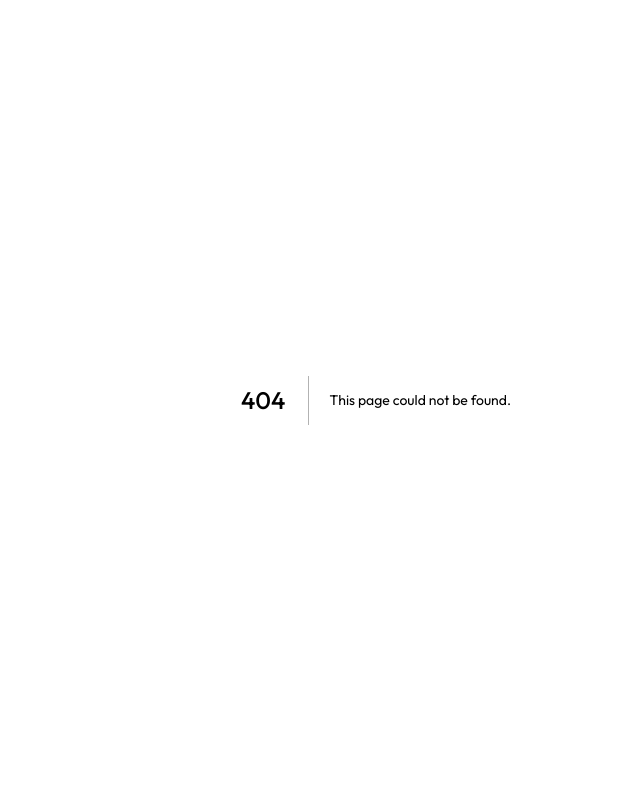
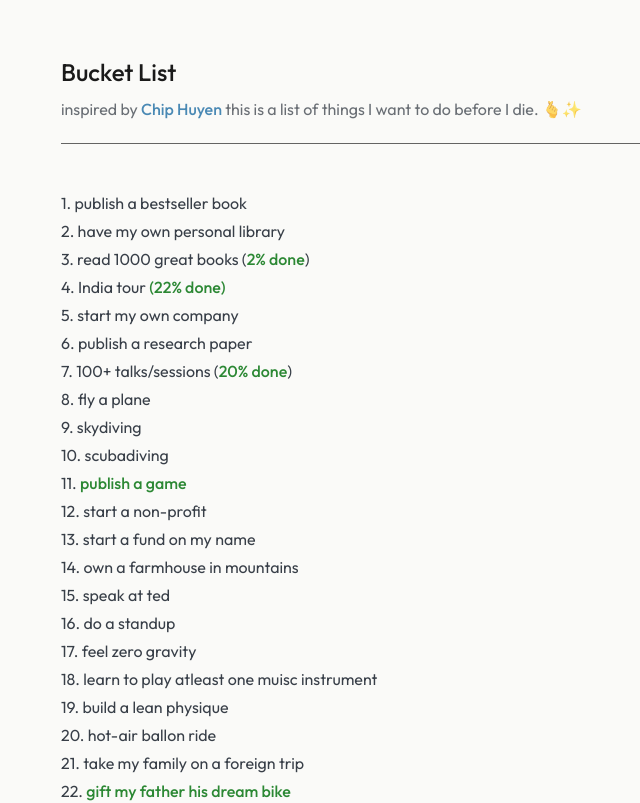
Before and after one commit to priyanshuratnakar/ratnakar.xyz, a Next.js app: page /bucketlist in a window 1280 px wide. Before the commit this address had no page. Shown: the top 803 px of the page, without its empty margins (264-904 px from the left). Built offline with nearby package versions, Linux system fonts and the light colour scheme.

Commit message:
bucketlist added
- bucket list page created
- content added to bucket list
- bucket list added to home page

```diff
--- /dev/null
+++ b/pages/bucketlist.tsx
@@ -0,0 +1,97 @@
+import { Flex, Text, Divider, Image } from "@chakra-ui/react";
+import { motion } from "framer-motion";
+
+export default function Home() {
+  return (
+    <Flex
+      flexDir={"column"}
+      minH={"100vh"}
+      w={"100%"}
+      bg={"#FAFAF8"}
+      align={"center"}
+      cursor={"default"}
+      color={"#2E353F"}
+      fontFamily={"Outfit, Roboto Mono"}
+    >
+      <motion.div
+        initial={{ y: "0%", opacity: "0" }}
+        animate={{ y: "0", opacity: "100%" }}
+        transition={{ delay: 0.15 }}
+      >
+        <Flex
+          mt={"70px"}
+          mb={"70px"}
+          w={["300px", "300px", "630px"]}
+          gap={"45px"}
+          flexDir={"column"}
+        >
+          <Flex flexDir={"column"} gap={"20px"}>
+            <Flex
+              flexDir={"column"}
+              gap={"20px"}
+              fontSize={["14px", "14px", "16px"]}
+              lineHeight={"28px"}
+              fontWeight={"normal"}
+              opacity={"95%"}
+            >
+               <Text
+              color={"black"}
+              fontSize={["21px", "21px", "24px"]}
+              lineHeight={"5px"}
+              fontWeight={"500"}
+              opacity={"95%"}>
+                Bucket List
+              </Text>
+              <Text opacity={"75%"}>inspired by <a href="https://huyenchip.com/list-100/" target={"_blank"} rel="noreferrer" style={{ color: "#005B99", fontWeight: "500" }}>Chip Huyen </a>
+              this is a list of things I want to do before I die. 🫰✨
+              </Text>
+            </Flex>
+            <Divider borderColor={"black"} />
+          </Flex>
+          <Flex gap={"30px"} flexDir={"column"}>
+            <Flex
+              flexDir={"column"}
+              gap={"5px"}
+              fontSize={["14px", "14px", "16px"]}
+              lineHeight={"28px"}
+              fontWeight={"normal"}
+              opacity={"95%"}
+            >
+              <Text>
+                1. publish a bestseller book <br></br>
+                2. have my own personal library  <br></br>
+                3. read 1000 great books (<a className={"project"} href={"bookshelf.tsx"} style={{ color: "#21822A", fontWeight: "500" }}>2% done</a>)<br></br>
+                4. India tour <a style={{ color: "#21822A", fontWeight: "500" }}>(22% done)</a><br></br>
+                5. start my own company <br></br>
+                6. publish a research paper <br></br>
+                7. 100+ talks/sessions (<a className={"project"} href={"wall-of-fame.tsx"} style={{ color: "#21822A", fontWeight: "500" }}>20% done</a>)<br></br>
+                8. fly a plane <br></br>
+                9. skydiving <br></br>
+                10. scubadiving <br></br>
+                11. <a className={"project"} href={"https://play.google.com/store/apps/details?id=com.protocolx.rudra&hl=en&gl=US"} style={{ color: "#21822A", fontWeight: "500" }}>publish a game </a><br></br>
+                12. start a non-profit <br></br>
+                13. start a fund on my name <br></br>
+                14. own a farmhouse in mountains <br></br>
+                15. speak at ted <br></br>
+                16. do a standup <br></br>
+                17. feel zero gravity <br></br>
+                18. learn to play atleast one muisc instrument <br></br>
+                19. build a lean physique <br></br>
+                20. hot-air ballon ride <br></br>
+                21. take my family on a foreign trip<br></br>
+                22. <a className={"project"} href={"./blogs/i-gifted-my-father-his-dream-bike"} style={{ color: "#21822A", fontWeight: "500" }}>gift my father his dream bike</a> <br></br>
+                23. see the northern lights<br></br>
+                24. do a movie (cameo works, actually been in a music video before xD) <br></br>
+                25. get my own house<br></br>
+                26. own a cafe <br></br>
+                27. see the seven wonders of the world <br></br>
+                28. go to space <br></br>
+                29. travel 7 continents
+              </Text>
+            </Flex>
+          </Flex>
+        </Flex>
+      </motion.div>
+    </Flex>
+  );
+}
--- a/pages/index.tsx
+++ b/pages/index.tsx
@@ -258,6 +258,7 @@ export default function Home() {
             <Text>
               <a href="index">home </a> /
               <a href="about"> about </a>  /
+              <a href="bucketlist"> bucketlist </a> /
               <a href="wall-of-wins"> wall of wins </a> /
               <a href="https://www.buymeacoffee.com/priyanshuratnakar" target={"_blank"} rel="noreferrer"> support </a>
             </Text>
```
